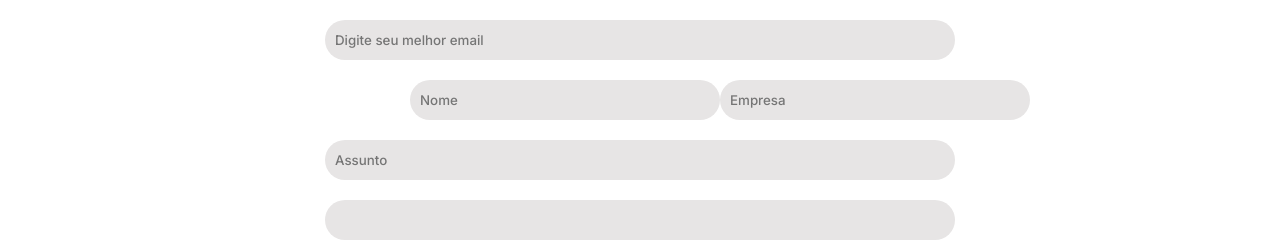
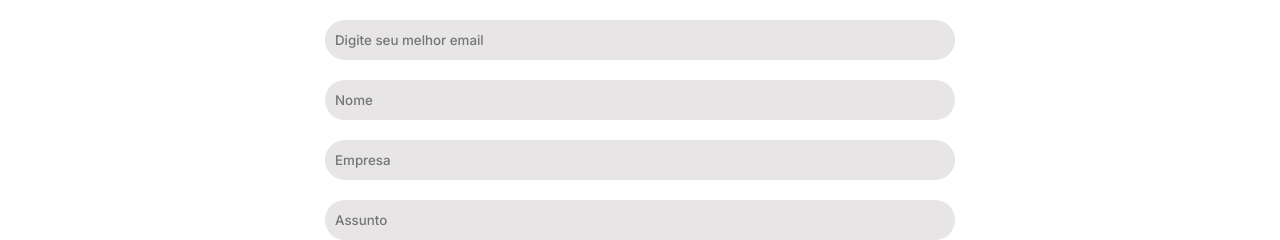
Before and after one commit to LuizFelipe33/audax-desafio, a React (Vite) app: page / in a window 1280 px wide. Shown: the part 1564-1804 px from the top of the page. Built offline with nearby package versions, Linux system fonts and the light colour scheme.

Commit message:
setimo commit

```diff
--- a/src/components/Form.jsx
+++ b/src/components/Form.jsx
@@ -15,11 +15,12 @@ const Form = () => {
             <div className='input'>
                 <input type="text" name='email' placeholder='Digite seu melhor email'/>
             </div>
-            <div className='input2'>
+            <div className='input'>
                 <input type="name" name='name' placeholder='Nome'/>
+            </div>
+            <div className='input'>
                 <input type="text" name='empresa' placeholder='Empresa'/>
             </div>
-
             <div className='input'>
                 <input type="text" name='assunto' placeholder='Assunto'/>
             </div>
```
